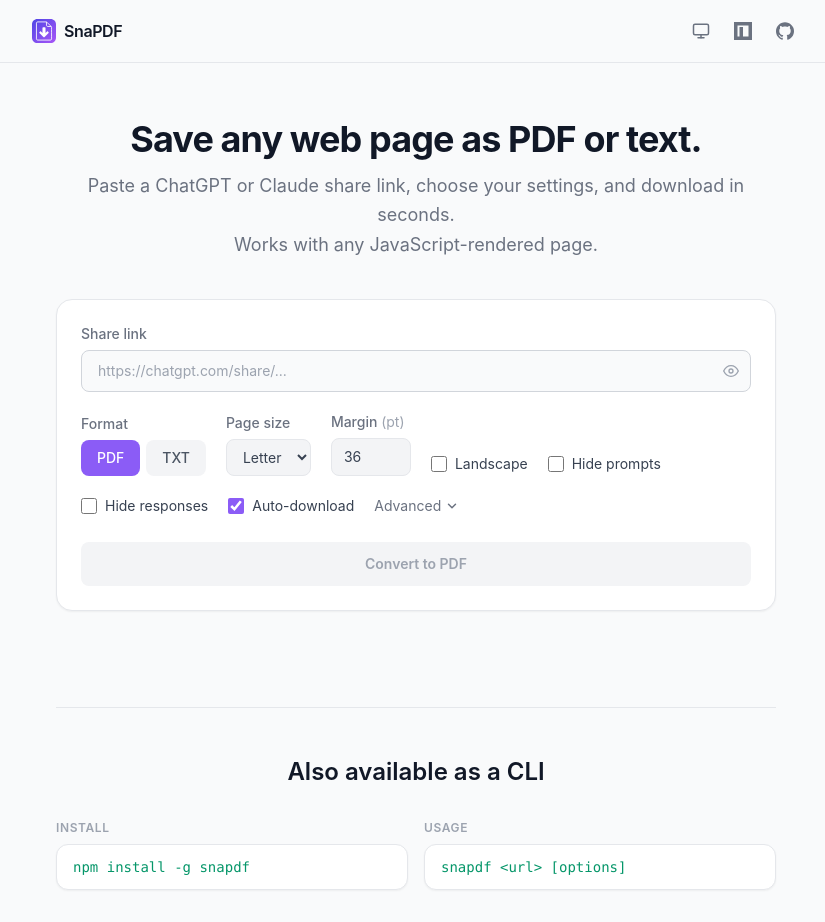
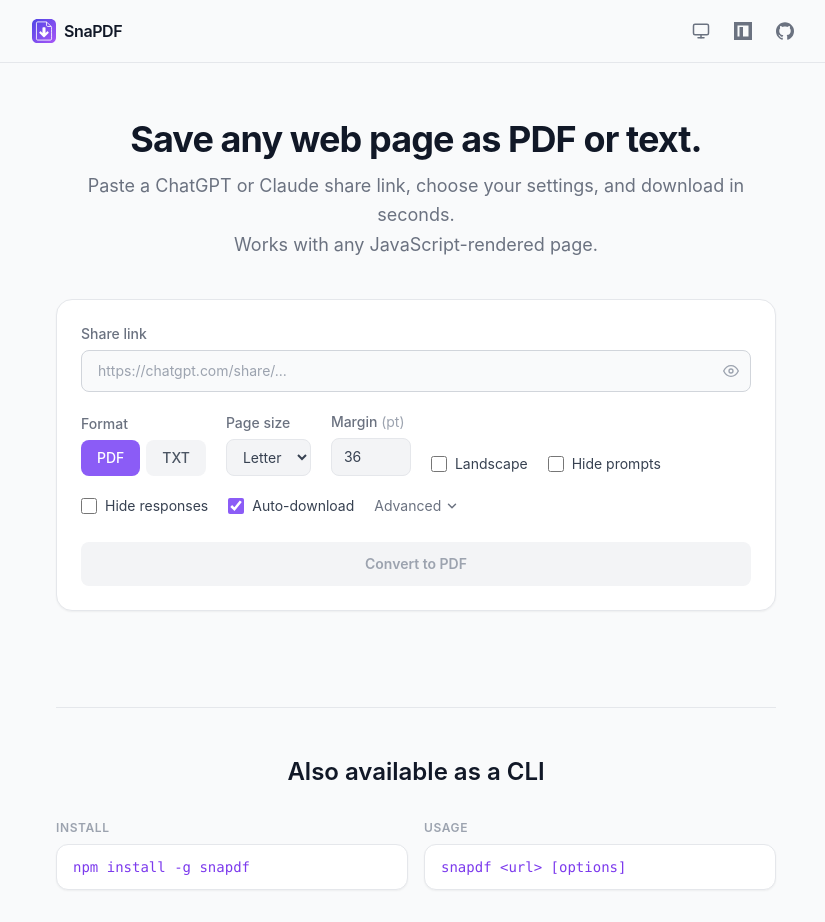
Before and after one commit to jayrdeaton/SnaPDF-Web, a Nuxt app: page / in a window 1280 px wide. Shown: the top 922 px of the page, without its empty margins (224-1049 px from the left). Built offline with nearby package versions, Linux system fonts and the light colour scheme.

Commit message:
updated terminal color

```diff
--- a/src/app.vue
+++ b/src/app.vue
@@ -162,7 +162,7 @@
 
       <!-- Progress terminal — always dark, intentionally -->
       <div v-if="progress.length > 0 || error" ref="progressContainer" class="bg-black border border-zinc-800 rounded-2xl p-5 mb-6 font-mono text-sm leading-relaxed overflow-auto max-h-64">
-        <p v-for="(msg, i) in progress" :key="i" class="text-emerald-400"><span class="text-zinc-600 select-none">› </span>{{ msg }}</p>
+        <p v-for="(msg, i) in progress" :key="i" class="text-violet-400"><span class="text-zinc-600 select-none">› </span>{{ msg }}</p>
         <p v-if="error" class="text-red-400"><span class="text-zinc-600 select-none">✗ </span>{{ error }}</p>
         <span v-if="converting" class="text-zinc-500 animate-pulse">▌</span>
       </div>
@@ -225,11 +225,11 @@
         <div class="grid sm:grid-cols-2 gap-4 mb-8">
           <div>
             <p class="text-xs font-semibold text-gray-400 dark:text-zinc-500 uppercase tracking-wider mb-2">Install</p>
-            <div class="bg-white dark:bg-zinc-900 border border-gray-200 dark:border-zinc-800 rounded-xl px-4 py-3 font-mono text-sm text-emerald-600 dark:text-emerald-400 shadow-sm dark:shadow-none">npm install -g snapdf</div>
+            <div class="bg-white dark:bg-zinc-900 border border-gray-200 dark:border-zinc-800 rounded-xl px-4 py-3 font-mono text-sm text-violet-600 dark:text-violet-400 shadow-sm dark:shadow-none">npm install -g snapdf</div>
           </div>
           <div>
             <p class="text-xs font-semibold text-gray-400 dark:text-zinc-500 uppercase tracking-wider mb-2">Usage</p>
-            <div class="bg-white dark:bg-zinc-900 border border-gray-200 dark:border-zinc-800 rounded-xl px-4 py-3 font-mono text-sm text-emerald-600 dark:text-emerald-400 shadow-sm dark:shadow-none">snapdf &lt;url&gt; [options]</div>
+            <div class="bg-white dark:bg-zinc-900 border border-gray-200 dark:border-zinc-800 rounded-xl px-4 py-3 font-mono text-sm text-violet-600 dark:text-violet-400 shadow-sm dark:shadow-none">snapdf &lt;url&gt; [options]</div>
           </div>
         </div>
 
```
